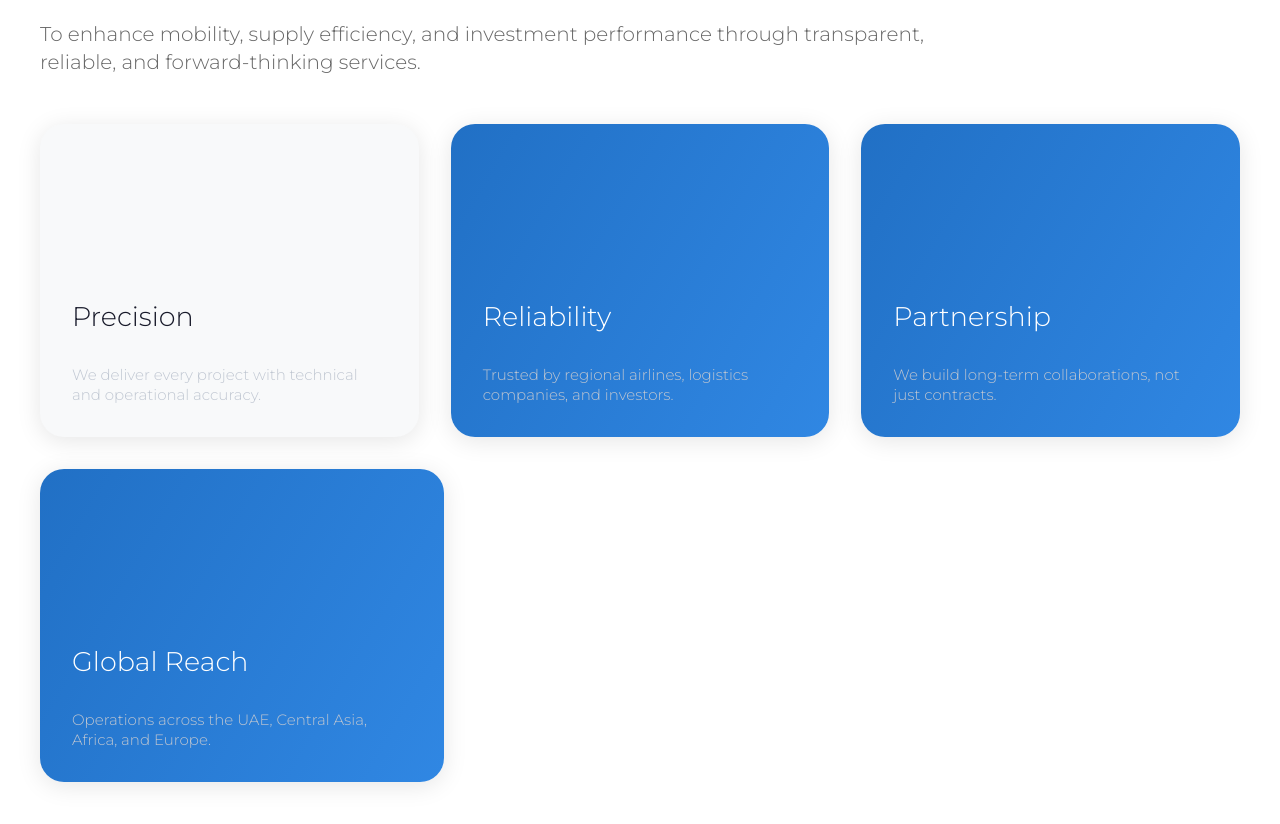
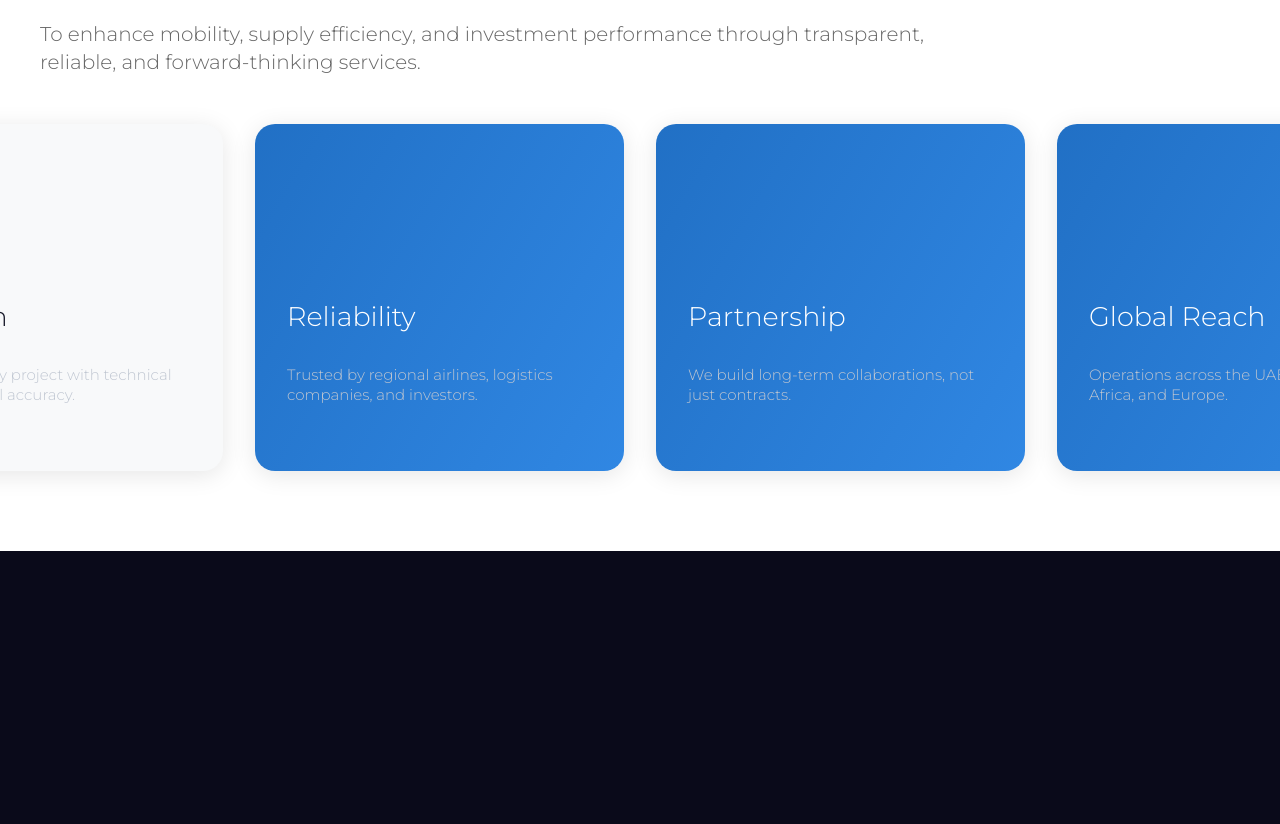
Before and after one commit to irvinGoVibe/sova-html, a plain HTML site: page views/about/hero-about.html in a window 1280 px wide. Shown: the part 1700-2524 px from the top of the page. After the commit the page ends 2251 px from the top, so only its background shows below. Drawn offline with Linux system fonts and the light colour scheme.

Commit message:
Обновлены стили карточек в разделе "Миссия и ценности" на странице "О нас": изменено выравнивание, размеры и радиус границ карточек, а также добавлено обертывание карточек в колонку для лучшего отображения.

```diff
--- a/views/about/hero-about.html
+++ b/views/about/hero-about.html
@@ -351,17 +351,18 @@
       flex-direction: row;
       gap: 32px;
       width: 100%;
-      justify-content: flex-start;
+      justify-content: center;
       align-items: stretch;
-      flex-wrap: wrap;
+      flex-wrap: nowrap;
     }
     .mission-card {
-      border-radius: 24px;
+      width: 305px;
+      min-width: 305px;
+      max-width: 305px;
+      height: 275px;
+      border-radius: 20px;
       box-shadow: 0 4px 24px 0 rgba(0,0,0,0.10);
       padding: 40px 32px 32px 32px;
-      min-width: 260px;
-      max-width: 340px;
-      width: 100%;
       display: flex;
       flex-direction: column;
       align-items: flex-start;
@@ -370,7 +371,7 @@
       background: linear-gradient(120deg, #2170c5 0%, #3087e3 100%);
       color: #fff;
       position: relative;
-      flex: 1 1 300px;
+      flex: 1 1 305px;
       transition: box-shadow 0.2s;
     }
     .mission-card-white {
@@ -406,6 +407,7 @@
       .mission-cards {
         flex-direction: column;
         gap: 24px;
+        flex-wrap: wrap;
       }
       .mission-card {
         max-width: 100%;
```
